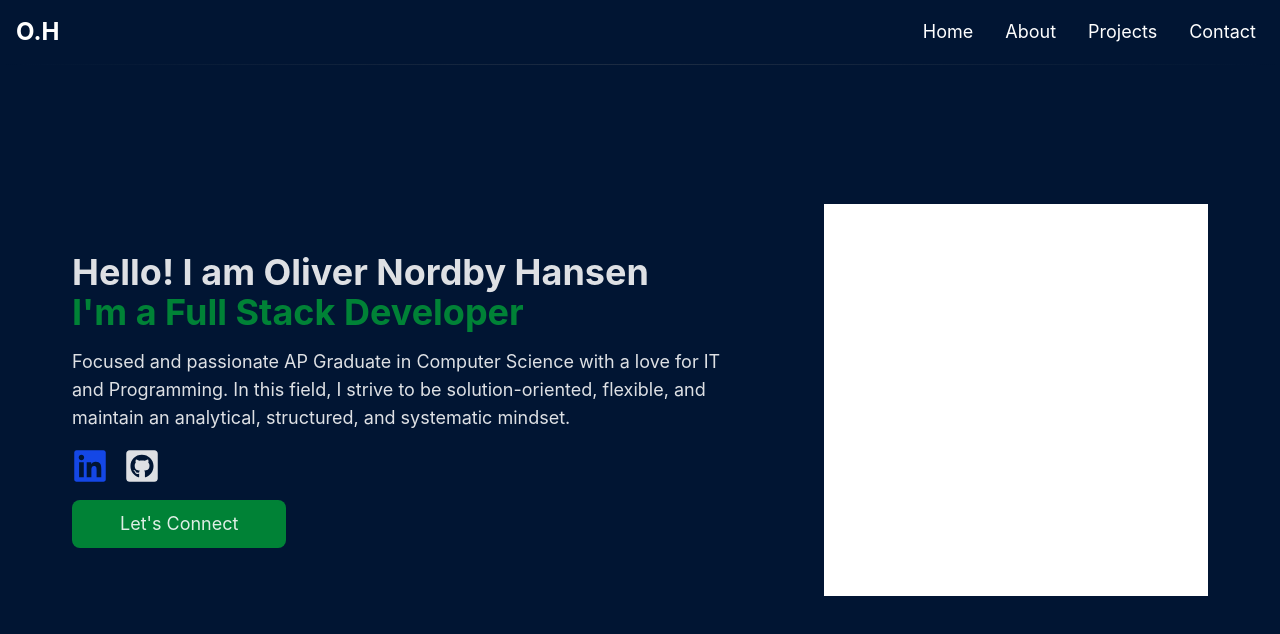
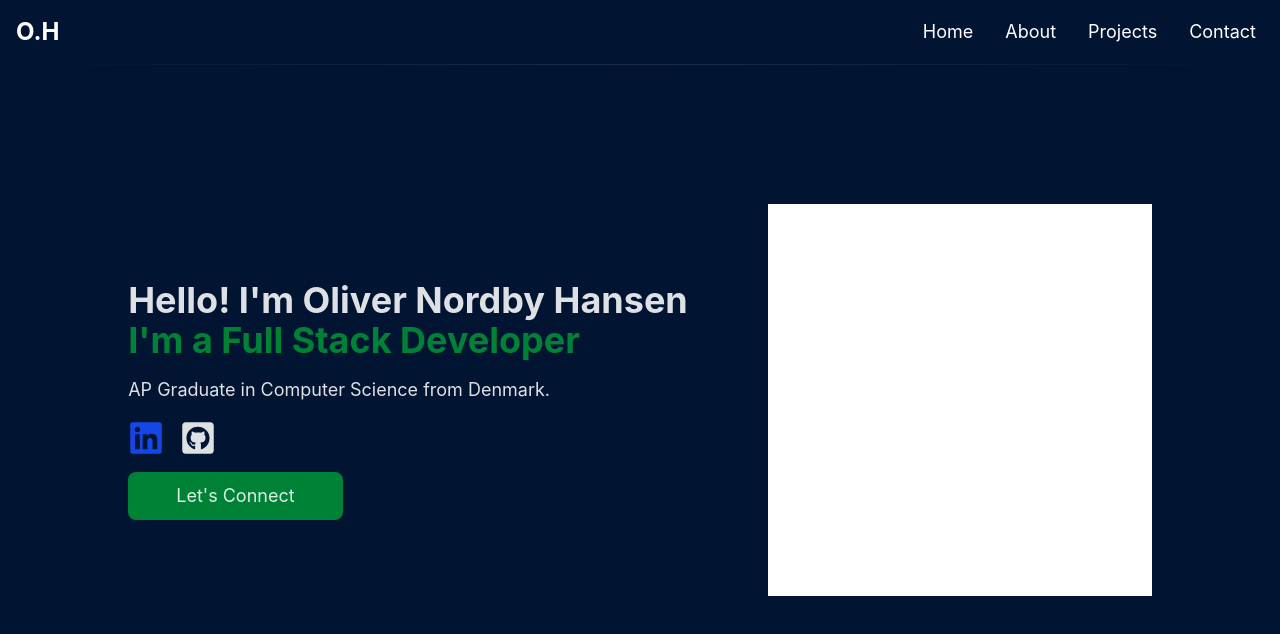
Before and after one commit to oliv6362/myportfolio, a React (Vite) app: page / in a window 1280 px wide. Shown: the top 634 px of the page. Built offline with nearby package versions, Linux system fonts and the light colour scheme.

Commit message:
Updated header, homesecion and social component.
- Changed description in homesection
- updated the formatting in header and social

```diff
--- a/src/components/header.tsx
+++ b/src/components/header.tsx
@@ -14,7 +14,7 @@ const Header: React.FC = () => {
                     </ul>
                 </div>
             </nav>
-            <hr className=" h-px border-t-0 bg-transparent bg-gradient-to-r from-transparent via-neutral-500 to-transparent opacity-25 dark:via-neutral-400" />
+            <hr className="h-px border-t-0 bg-transparent bg-gradient-to-r from-transparent via-neutral-500 to-transparent opacity-25 dark:via-neutral-400" />
         </header>
     );
 };
--- a/src/components/homeSection.tsx
+++ b/src/components/homeSection.tsx
@@ -18,12 +18,11 @@ const HomeSection: React.FC = () => {
             <div className="flex mx-auto h-screen items-center justify-center">
                 <section className="max-w-2xl mr-20">
                     <div>
-                        <h1 className="text-4xl font-bold ">Hello! I am Oliver Nordby Hansen</h1>
+                        <h1 className="text-4xl font-bold ">Hello! I'm Oliver Nordby Hansen</h1>
                         <h1 className="text-green-700 text-4xl font-bold ">I'm a
                             <Typewriter texts={titles} delay={50} infinite/>
                         </h1>
-                        <p className="text-lg mt-4">Focused and passionate AP Graduate in Computer Science with a love for IT and Programming.
-                            In this field, I strive to be solution-oriented, flexible, and maintain an analytical, structured, and systematic mindset.
+                        <p className="text-lg mt-4">AP Graduate in Computer Science from Denmark.
                         </p>
                     </div>
 
--- a/src/components/social.tsx
+++ b/src/components/social.tsx
@@ -1,5 +1,5 @@
 import React from "react";
-import {FaLinkedin, FaGithubSquare  } from "react-icons/fa";
+import {FaLinkedin, FaGithubSquare} from "react-icons/fa";
 
 const Social: React.FC = () => {
     return (
```
